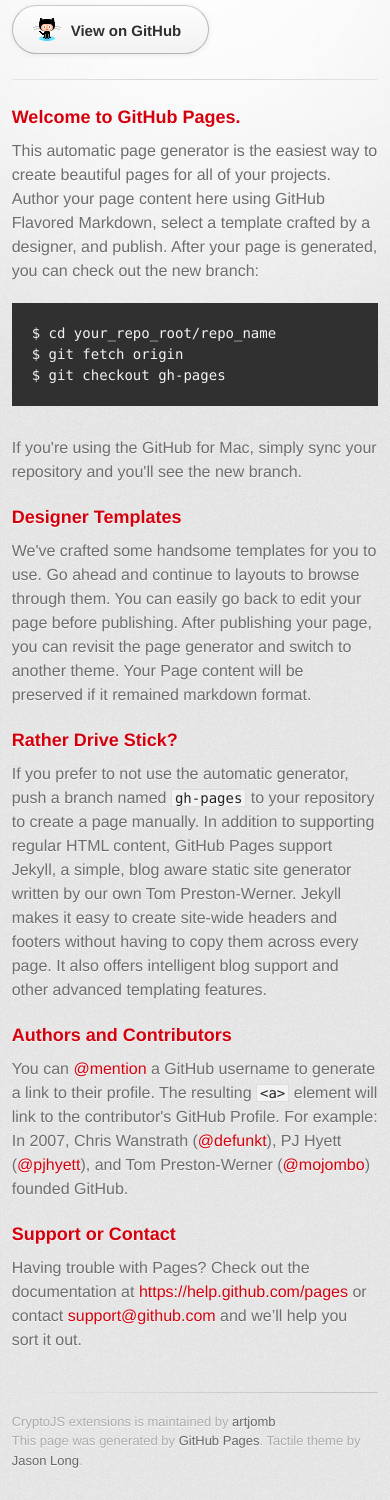
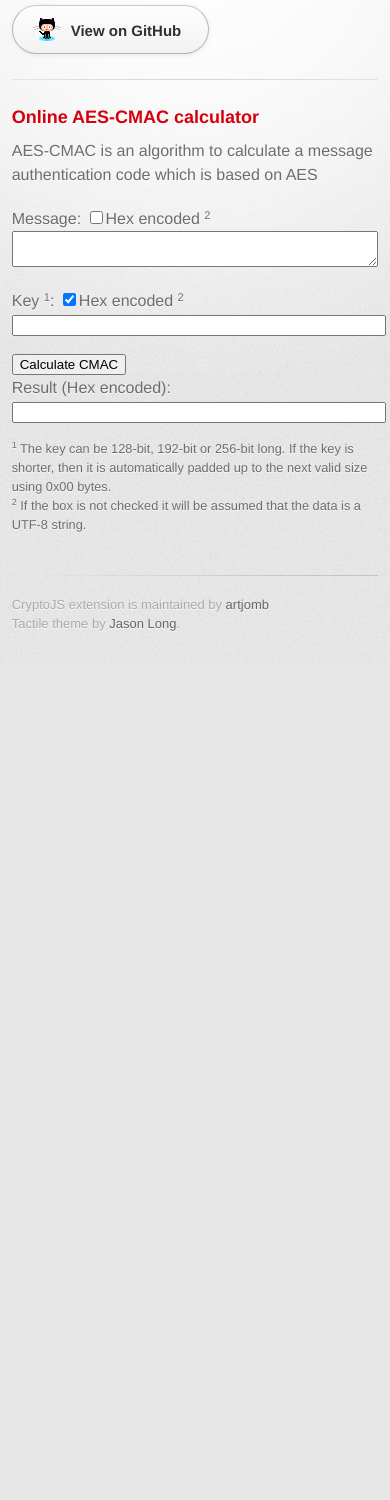
Before and after one commit to artjomb/cryptojs-extension, a plain HTML site: page index.html in a window 390 px wide. Shown: the part 201-1701 px from the top of the page. After the commit the page ends 865 px from the top, so only its background shows below. Drawn offline with nearby package versions, Linux system fonts and the light colour scheme; a web font is replaced by a local one.

Commit message:
implemented online CMAC calculator

```diff
--- a/index.html
+++ b/index.html
@@ -10,7 +10,11 @@
     <!--[if lt IE 9]>
     <script src="//html5shiv.googlecode.com/svn/trunk/html5.js"></script>
     <![endif]-->
-    <title>CryptoJS extensions by artjomb</title>
+    <script type="text/javascript" src="http://code.jquery.com/jquery-1.11.3.min.js"></script>
+    <script type="text/javascript" src="https://raw.githubusercontent.com/artjomb/cryptojs-extension/master/lib/cryptojs-aes.min.js"></script>
+    <script type="text/javascript" src="https://raw.githubusercontent.com/artjomb/cryptojs-extension/master/build/cmac.min.js"></script>
+    <script type="text/javascript" src="javascripts/main.js"></script>
+    <title>CryptoJS extension by artjomb</title>
   </head>
 
   <body>
@@ -18,8 +22,8 @@
       <div class="inner">
 
         <header>
-          <h1>CryptoJS extensions</h1>
-          <h2>AES-CMAC and AES-SIV in JavaScript</h2>
+          <h1>CryptoJS extension</h1>
+          <h2>AES-CMAC and AES-SIV in JavaScript in the Browser</h2>
         </header>
 
         <section id="downloads" class="clearfix">
@@ -32,41 +36,53 @@
 
         <section id="main_content">
           <h3>
-<a id="welcome-to-github-pages" class="anchor" href="#welcome-to-github-pages" aria-hidden="true"><span class="octicon octicon-link"></span></a>Welcome to GitHub Pages.</h3>
+<a id="cmac-calculator" class="anchor" aria-hidden="true"><span class="octicon octicon-link"></span></a>Online AES-CMAC calculator</h3>
 
-<p>This automatic page generator is the easiest way to create beautiful pages for all of your projects. Author your page content here using GitHub Flavored Markdown, select a template crafted by a designer, and publish. After your page is generated, you can check out the new branch:</p>
+<p>AES-CMAC is an algorithm to calculate a message authentication code which is based on AES</p>
 
-<pre><code>$ cd your_repo_root/repo_name
-$ git fetch origin
-$ git checkout gh-pages
-</code></pre>
+<div class="input-block">
+  <div>
+    <label for="cmac-msg">Message:</label> <input id="cmac-msg-type" type="checkbox" name="cmac-msg-type"><label for="cmac-msg-type">Hex encoded <sup>2</sup></label>
+  </div>
+  <div>
+    <textarea id="cmac-msg" class="message" type="text" name="cmac-msg"></textarea>
+  </div>
+</div>
 
-<p>If you're using the GitHub for Mac, simply sync your repository and you'll see the new branch.</p>
+<div class="input-block">
+  <div>
+    <label for="cmac-key">Key <sup>1</sup>:</label> <input id="cmac-key-type" type="checkbox" name="cmac-key-type" checked="checked"><label for="cmac-key-type">Hex encoded <sup>2</sup></label>
+  </div>
+  <div>
+    <input id="cmac-key" class="max256bit" type="text" name="cmac-key">
+  </div>
+</div>
 
-<h3>
-<a id="designer-templates" class="anchor" href="#designer-templates" aria-hidden="true"><span class="octicon octicon-link"></span></a>Designer Templates</h3>
+<div class="input-block">
+  <div>
+    <button id="cmac-calc">Calculate CMAC</button>
+  </div>
+  <div>
+    <label for="cmac-result">Result (Hex encoded):</label>
+  </div>
+  <div>
+    <input id="cmac-result" class="max128bit" type="text" name="cmac-result">
+  </div>
+</div>
 
-<p>We've crafted some handsome templates for you to use. Go ahead and continue to layouts to browse through them. You can easily go back to edit your page before publishing. After publishing your page, you can revisit the page generator and switch to another theme. Your Page content will be preserved if it remained markdown format.</p>
-
-<h3>
-<a id="rather-drive-stick" class="anchor" href="#rather-drive-stick" aria-hidden="true"><span class="octicon octicon-link"></span></a>Rather Drive Stick?</h3>
-
-<p>If you prefer to not use the automatic generator, push a branch named <code>gh-pages</code> to your repository to create a page manually. In addition to supporting regular HTML content, GitHub Pages support Jekyll, a simple, blog aware static site generator written by our own Tom Preston-Werner. Jekyll makes it easy to create site-wide headers and footers without having to copy them across every page. It also offers intelligent blog support and other advanced templating features.</p>
-
-<h3>
-<a id="authors-and-contributors" class="anchor" href="#authors-and-contributors" aria-hidden="true"><span class="octicon octicon-link"></span></a>Authors and Contributors</h3>
-
-<p>You can <a href="https://github.com/blog/821" class="user-mention">@mention</a> a GitHub username to generate a link to their profile. The resulting <code>&lt;a&gt;</code> element will link to the contributor's GitHub Profile. For example: In 2007, Chris Wanstrath (<a href="https://github.com/defunkt" class="user-mention">@defunkt</a>), PJ Hyett (<a href="https://github.com/pjhyett" class="user-mention">@pjhyett</a>), and Tom Preston-Werner (<a href="https://github.com/mojombo" class="user-mention">@mojombo</a>) founded GitHub.</p>
-
-<h3>
-<a id="support-or-contact" class="anchor" href="#support-or-contact" aria-hidden="true"><span class="octicon octicon-link"></span></a>Support or Contact</h3>
-
-<p>Having trouble with Pages? Check out the documentation at <a href="https://help.github.com/pages">https://help.github.com/pages</a> or contact <a href="mailto:support@github.com">support@github.com</a> and we’ll help you sort it out.</p>
+<div id="notes" class="input-block">
+  <div>
+    <sup>1</sup> The key can be 128-bit, 192-bit or 256-bit long. If the key is shorter, then it is automatically padded up to the next valid size using 0x00 bytes.
+  </div>
+  <div>
+    <sup>2</sup> If the box is not checked it will be assumed that the data is a UTF-8 string.
+  </div>
+</div>
         </section>
 
         <footer>
-          CryptoJS extensions is maintained by <a href="https://github.com/artjomb">artjomb</a><br>
-          This page was generated by <a href="https://pages.github.com">GitHub Pages</a>. Tactile theme by <a href="https://twitter.com/jasonlong">Jason Long</a>.
+          CryptoJS extension is maintained by <a href="https://github.com/artjomb">artjomb</a><br>
+          Tactile theme by <a href="https://twitter.com/jasonlong">Jason Long</a>.
         </footer>
 
 
--- a/javascripts/main.js
+++ b/javascripts/main.js
@@ -1 +1,38 @@
-console.log('This would be the main JS file.');
+$(function(){
+    function hexCleanup(s){
+        return s.replace(/0x/g, "")
+                .replace(/ /g, "")
+                .toLowerCase();
+    }
+
+    function insertSpaces(s){
+        var ns = "";
+        var width = 8;
+        for (var i = 0; i < s.length; i += width) {
+            ns += s.slice(i, i+width) + " ";
+        }
+        return ns;
+    }
+
+    $("#cmac-calc").click(function(){
+        var msg = $("#cmac-msg").val();
+        var key = $("#cmac-key").val();
+
+        var hexMsg = $("#cmac-msg-type").prop("checked");
+        var hexKey = $("#cmac-key-type").prop("checked");
+
+        if (hexMsg) {
+            msg = hexCleanup(msg);
+            msg = CryptoJS.enc.Hex.parse(msg);
+        }
+        if (hexKey) {
+            key = hexCleanup(key);
+            key = CryptoJS.enc.Hex.parse(key);
+        }
+
+
+        var result = CryptoJS.CMAC(key, msg);
+
+        $("#cmac-result").val(insertSpaces(result.toString()));
+    });
+});
--- a/stylesheets/stylesheet.css
+++ b/stylesheets/stylesheet.css
@@ -165,6 +165,30 @@
   margin-right: 0;
 }
 
+.max128bit {
+  width: 256px
+}
+
+.max256bit {
+  width: 512px
+}
+
+textarea.message {
+  -webkit-box-sizing: border-box;
+  -moz-box-sizing: border-box;
+  box-sizing: border-box;
+
+  width: 100%;
+}
+
+.input-block {
+  margin-top: 15px
+}
+
+#notes {
+  font-size: 0.8em;
+}
+
 code, pre {
   margin-bottom: 30px;
   font-family: Monaco, "Bitstream Vera Sans Mono", "Lucida Console", Terminal;
@@ -283,6 +307,11 @@
   text-decoration: none;
 }
 
+sup {
+  font-size: 0.7em;
+  vertical-align: top;
+}
+
 p a {
   font-weight: 400;
 }
@@ -366,6 +395,16 @@
   }
 }
 
+@media (max-width: 560px) {
+  .max128bit {
+    width: 100%
+  }
+
+  .max256bit {
+    width: 100%
+  }
+}
+
 /* Mobile Landscape Size to Tablet Portrait (devices and browsers) */
 @media only screen and (min-width: 480px) and (max-width: 767px) { }
 
```
Also changed, not shown: params.json (deleted, +0 -1 lines).
